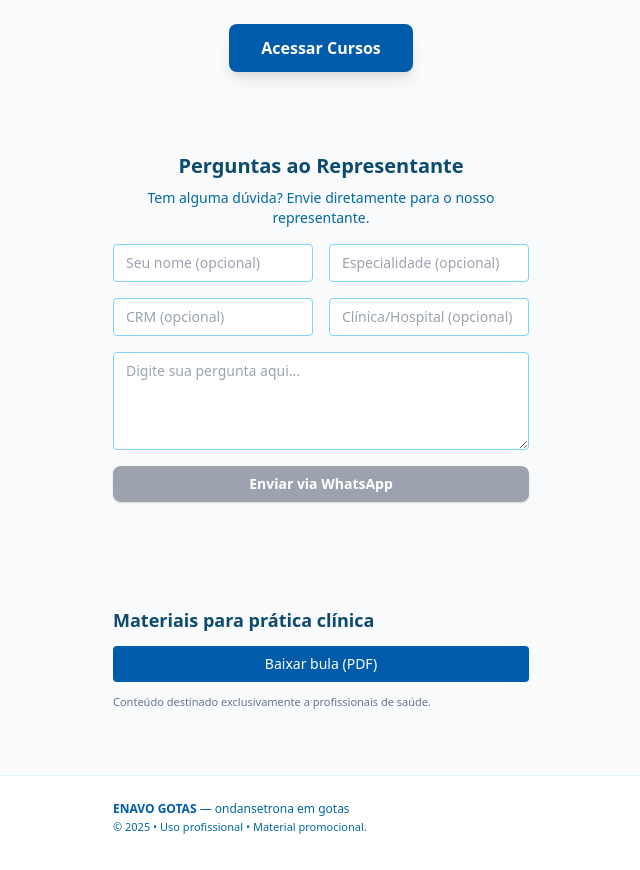
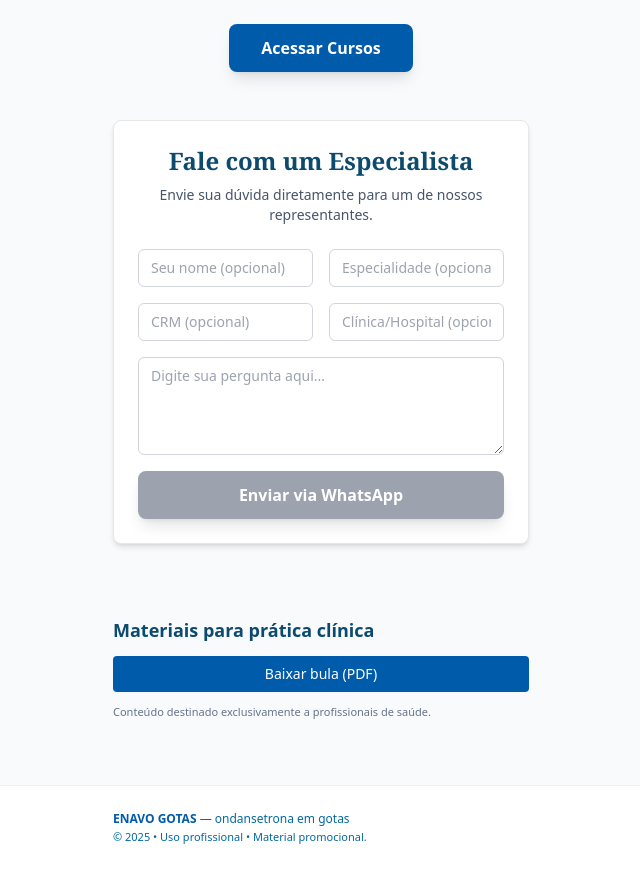
Before and after one commit to leonardogusso/enavo-gotas, a React (Create React App) app: page / in a window 1280 px wide. Shown: the part 1529-2399 px from the top of the page, without its empty margins (319-959 px from the left). Built offline with nearby package versions, Linux system fonts and the light colour scheme.

Commit message:
Update AskRep.js

```diff
--- a/src/components/AskRep.js
+++ b/src/components/AskRep.js
@@ -7,68 +7,28 @@ export function AskRep({ doctorName, setDoctorName }) {
   const [clinic, setClinic] = useState('');
 
   const professionalNumber = "5511991367425";
-
   let message = `Nova pergunta sobre Enavo Gotas (via plataforma digital):\n`;
   if (doctorName) message += `\n- Nome: Dr(a). ${doctorName}`;
   if (specialty) message += `\n- Especialidade: ${specialty}`;
   if (crm) message += `\n- CRM: ${crm}`;
   if (clinic) message += `\n- Clínica/Hospital: ${clinic}`;
   message += `\n\n- Pergunta: ${question}`;
-
   const whatsappUrl = `https://wa.me/${professionalNumber}?text=${encodeURIComponent(message)}`;
 
   return (
-    <section id="ask-rep" className="mx-auto max-w-md px-4 py-8">
-      <h2 className="text-xl font-bold text-sky-900 text-center">Perguntas ao Representante</h2>
-      <p className="text-center text-sky-700 text-sm mt-2">Tem alguma dúvida? Envie diretamente para o nosso representante.</p>
-
-      {/* O layout agora é uma grade com 2 colunas e espaçamento */}
-      <div className="mt-4 grid grid-cols-2 gap-4">
-        <input
-          type="text"
-          value={doctorName}
-          onChange={(e) => setDoctorName(e.target.value)}
-          placeholder="Seu nome (opcional)"
-          className="w-full border border-sky-300 rounded px-3 py-2 text-sm"
-        />
-        <input
-          type="text"
-          value={specialty}
-          onChange={(e) => setSpecialty(e.target.value)}
-          placeholder="Especialidade (opcional)"
-          className="w-full border border-sky-300 rounded px-3 py-2 text-sm"
-        />
-        <input
-          type="text"
-          value={crm}
-          onChange={(e) => setCrm(e.target.value)}
-          placeholder="CRM (opcional)"
-          className="w-full border border-sky-300 rounded px-3 py-2 text-sm"
-        />
-        <input
-          type="text"
-          value={clinic}
-          onChange={(e) => setClinic(e.target.value)}
-          placeholder="Clínica/Hospital (opcional)"
-          className="w-full border border-sky-300 rounded px-3 py-2 text-sm"
-        />
-
-        {/* A caixa de texto e o botão ocupam as 2 colunas */}
-        <textarea
-          value={question}
-          onChange={(e) => setQuestion(e.target.value)}
-          rows="4"
-          placeholder="Digite sua pergunta aqui..."
-          className="w-full border border-sky-300 rounded px-3 py-2 text-sm col-span-2"
-        ></textarea>
-        <a
-          href={question ? whatsappUrl : '#'}
-          target="_blank"
-          rel="noreferrer"
-          className={`w-full block px-5 py-2 text-white rounded-lg text-sm font-semibold shadow text-center col-span-2 ${question ? 'bg-emerald-600' : 'bg-gray-400 cursor-not-allowed'}`}
-        >
-          Enviar via WhatsApp
-        </a>
+    <section id="ask-rep" className="mx-auto max-w-md px-4">
+      <div className="bg-white p-6 rounded-lg shadow-md border border-gray-200">
+        <h2 className="font-serif text-2xl font-bold text-sky-900 text-center">Fale com um Especialista</h2>
+        <p className="text-center text-slate-600 text-sm mt-2">Envie sua dúvida diretamente para um de nossos representantes.</p>
+        <div className="mt-6 grid grid-cols-2 gap-4">
+          <input type="text" value={doctorName} onChange={(e) => setDoctorName(e.target.value)} placeholder="Seu nome (opcional)" className="w-full border border-gray-300 rounded-md px-3 py-2 text-sm focus:ring-2 focus:ring-emsblue focus:border-emsblue transition" />
+          <input type="text" value={specialty} onChange={(e) => setSpecialty(e.target.value)} placeholder="Especialidade (opcional)" className="w-full border border-gray-300 rounded-md px-3 py-2 text-sm focus:ring-2 focus:ring-emsblue focus:border-emsblue transition" />
+          <input type="text" value={crm} onChange={(e) => setCrm(e.target.value)} placeholder="CRM (opcional)" className="w-full border border-gray-300 rounded-md px-3 py-2 text-sm focus:ring-2 focus:ring-emsblue focus:border-emsblue transition" />
+          <input type="text" value={clinic} onChange={(e) => setClinic(e.target.value)} placeholder="Clínica/Hospital (opcional)" className="w-full border border-gray-300 rounded-md px-3 py-2 text-sm focus:ring-2 focus:ring-emsblue focus:border-emsblue transition" />
+          <textarea value={question} onChange={(e) => setQuestion(e.target.value)} rows="4" placeholder="Digite sua pergunta aqui..." className="w-full border border-gray-300 rounded-md px-3 py-2 text-sm col-span-2 focus:ring-2 focus:ring-emsblue focus:border-emsblue transition"></textarea>
+          {/* Botão de envio com a cor de acento (verde) */}
+          <a href={question ? whatsappUrl : '#'} target="_blank" rel="noreferrer" className={`w-full block px-5 py-3 text-white rounded-lg text-base font-semibold shadow-lg text-center col-span-2 transition-transform hover:scale-105 ${question ? 'bg-emerald-600 hover:bg-emerald-700' : 'bg-gray-400 cursor-not-allowed'}`}>Enviar via WhatsApp</a>
+        </div>
       </div>
     </section>
   );
```
